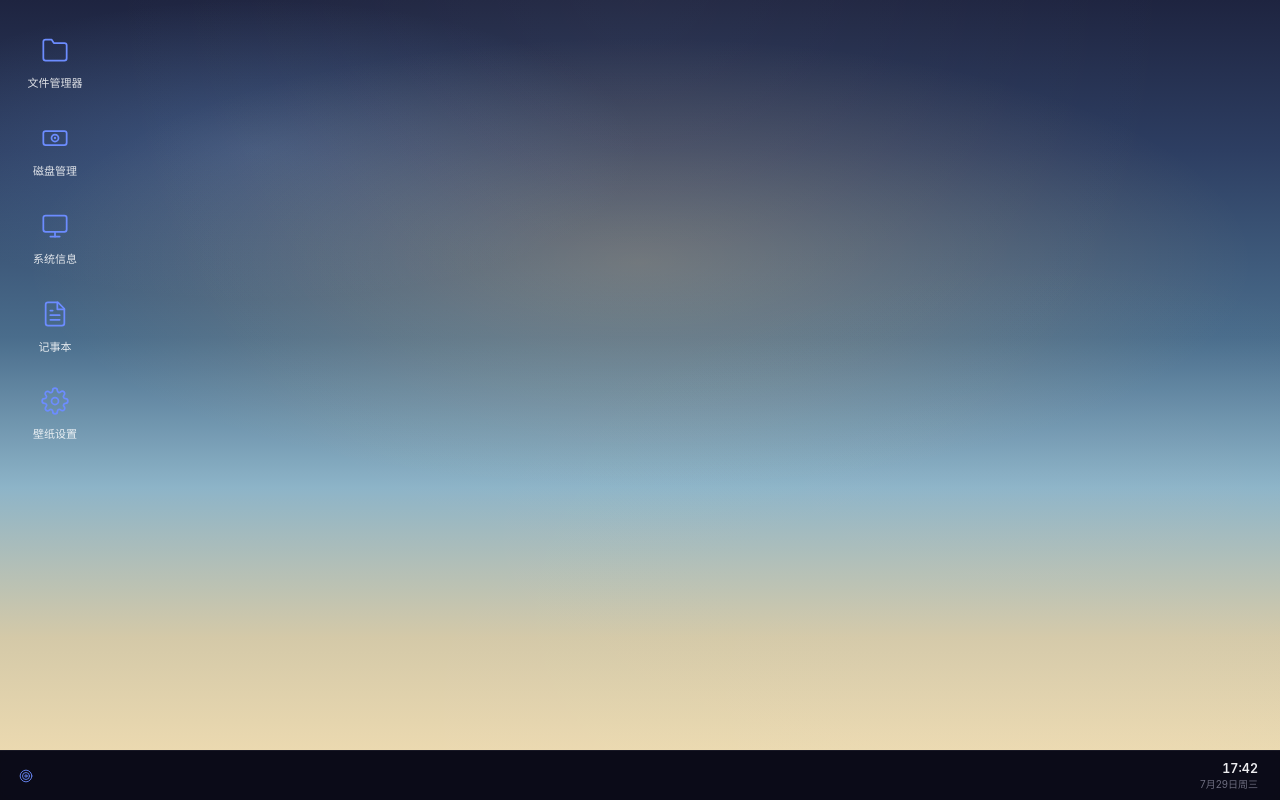
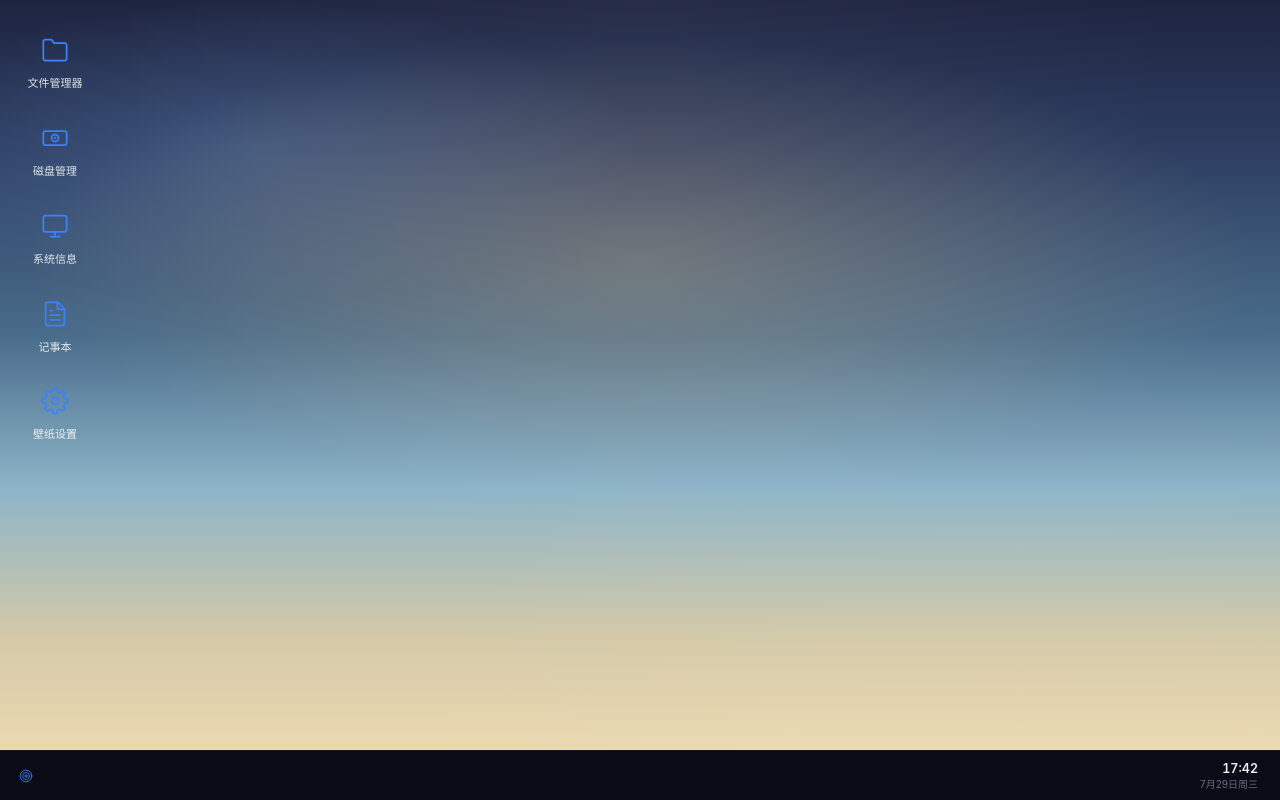
Before and after one commit to eproduce/VenvOS, a Vue app in the folder frontend/: page / in a window 1280 px wide. Built offline with nearby package versions, Linux system fonts and the light colour scheme.

Commit message:
style: 主色从紫色改为现代蓝 #3b82f6，全局统一

```diff
--- a/frontend/src/assets/styles.css
+++ b/frontend/src/assets/styles.css
@@ -25,11 +25,11 @@
   --text-muted: #6c6c7e;
 
   /* Brand */
-  --accent: #6c8cff;
-  --accent-hover: #86a1ff;
-  --accent-soft: rgba(108, 140, 255, 0.12);
-  --accent-glow: rgba(108, 140, 255, 0.25);
-  --accent-subtle: rgba(108, 140, 255, 0.06);
+  --accent: #3b82f6;
+  --accent-hover: #5b9cf6;
+  --accent-soft: rgba(59, 130, 246, 0.12);
+  --accent-glow: rgba(59, 130, 246, 0.2);
+  --accent-subtle: rgba(59, 130, 246, 0.06);
 
   /* Semantic */
   --danger: #ff5f6b;
@@ -116,11 +116,11 @@ button {
 .btn-primary {
   background: var(--accent);
   color: #fff;
-  box-shadow: 0 2px 8px rgba(108, 140, 255, 0.25);
+  box-shadow: 0 2px 8px rgba(59, 130, 246, 0.25);
 }
 .btn-primary:hover {
   background: var(--accent-hover);
-  box-shadow: 0 4px 16px rgba(108, 140, 255, 0.35);
+  box-shadow: 0 4px 16px rgba(59, 130, 246, 0.35);
   transform: translateY(-0.5px);
 }
 .btn-primary:active { transform: translateY(0); }
--- a/frontend/src/components/DesktopIcon.vue
+++ b/frontend/src/components/DesktopIcon.vue
@@ -48,8 +48,8 @@ function onContextMenu() {
   border-color: rgba(255, 255, 255, 0.08);
 }
 .desktop-icon.selected {
-  background: rgba(108, 140, 255, 0.12);
-  border-color: rgba(108, 140, 255, 0.3);
+  background: rgba(59, 130, 246, 0.12);
+  border-color: rgba(59, 130, 246, 0.3);
 }
 .icon-wrapper {
   width: 42px;
--- a/frontend/src/components/StartMenu.vue
+++ b/frontend/src/components/StartMenu.vue
@@ -96,7 +96,7 @@ function openApp(appName) {
   align-items: center;
   gap: 10px;
   padding: 18px 20px;
-  background: linear-gradient(135deg, rgba(108, 140, 255, 0.8), rgba(108, 140, 255, 0.5));
+  background: linear-gradient(135deg, rgba(59, 130, 246, 0.8), rgba(59, 130, 246, 0.45));
   color: #fff;
 }
 .os-name { font-size: 17px; font-weight: 700; letter-spacing: 0.02em; }
@@ -157,7 +157,7 @@ function openApp(appName) {
   align-items: center;
   gap: 12px;
   padding: 20px 24px;
-  background: linear-gradient(135deg, rgba(108, 140, 255, 0.6), rgba(80, 110, 230, 0.4));
+  background: linear-gradient(135deg, rgba(59, 130, 246, 0.6), rgba(40, 100, 220, 0.35));
   color: #fff;
 }
 .about-header h2 { font-size: 20px; font-weight: 700; flex: 1; }
--- a/frontend/src/components/Taskbar.vue
+++ b/frontend/src/components/Taskbar.vue
@@ -116,7 +116,7 @@ function onTaskbarAppClick(win) {
 }
 .taskbar-app-btn:hover svg { opacity: 1; }
 .taskbar-app-btn.active {
-  background: rgba(108, 140, 255, 0.15);
+  background: rgba(59, 130, 246, 0.15);
   color: var(--text-primary);
 }
 .taskbar-app-btn.active svg {
--- a/frontend/src/components/Window.vue
+++ b/frontend/src/components/Window.vue
@@ -217,7 +217,7 @@ onUnmounted(() => {
   box-shadow:
     0 1px 3px rgba(0,0,0,0.3),
     0 16px 48px rgba(0,0,0,0.5),
-    0 0 0 1px rgba(108,140,255,0.25),
+    0 0 0 1px rgba(59,130,246,0.25),
     inset 0 0.5px 0 rgba(255,255,255,0.1);
   border-color: rgba(255, 255, 255, 0.14);
 }
--- a/frontend/src/components/apps/WallpaperSettings.vue
+++ b/frontend/src/components/apps/WallpaperSettings.vue
@@ -89,7 +89,7 @@ function selectWallpaper(id) {
   display: flex;
   align-items: center;
   justify-content: center;
-  background: rgba(108,140,255,0.3);
+  background: rgba(59,130,246,0.3);
 }
 
 .ws-name {
```
